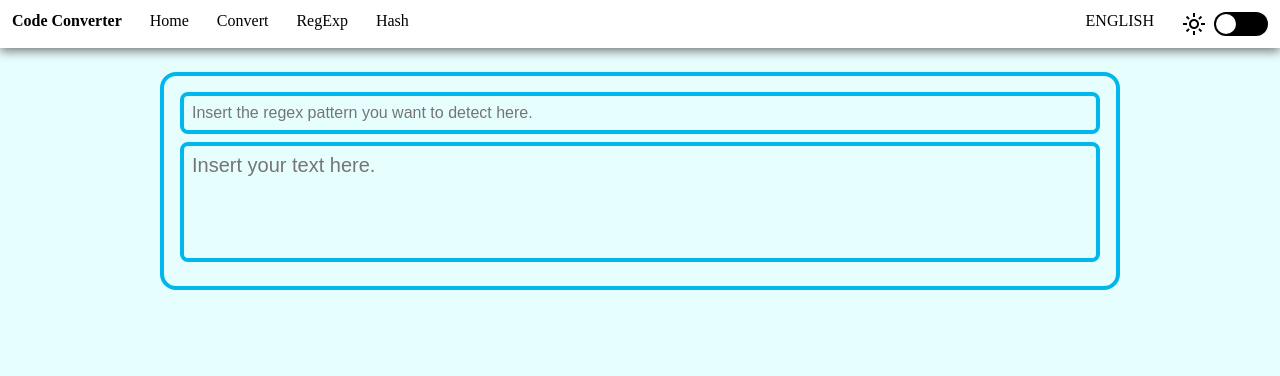
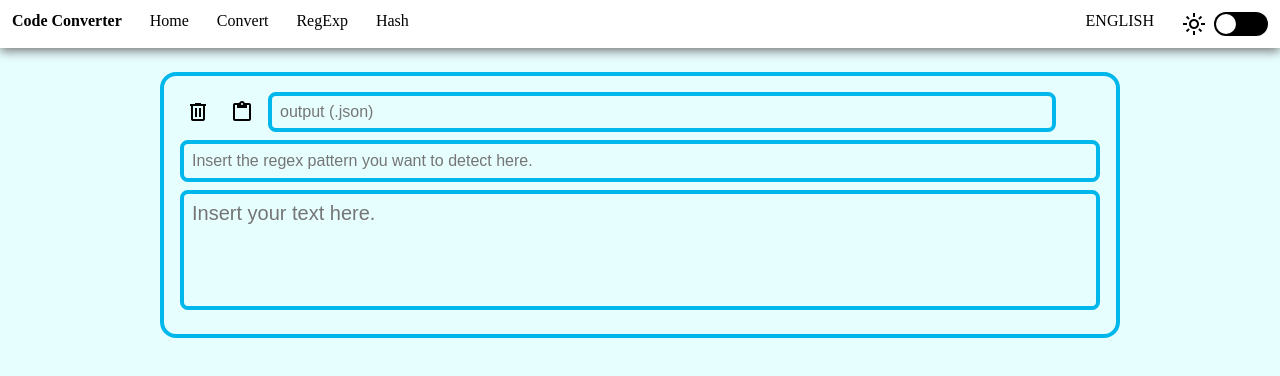
Before and after one commit to smh0505/code-converter, a Vue app: page /#/detect in a window 1280 px wide. Shown: the top 376 px of the page. Built offline with nearby package versions, Linux system fonts and the light colour scheme; a web font is replaced by a local one.

Commit message:
Download feature added

```diff
--- a/package.json
+++ b/package.json
@@ -10,6 +10,7 @@
   },
   "dependencies": {
     "crypto-js": "^4.1.1",
+    "filenamify": "^6.0.0",
     "iconv-lite": "^0.6.3",
     "pinia": "^2.1.6",
     "vue": "^3.3.4",
--- a/src/components/Convert.vue
+++ b/src/components/Convert.vue
@@ -11,7 +11,6 @@
             <div @click="paste()"><span class="material-symbols-outlined">content_paste</span></div>
             <div id="convert-middle-right">
                 <div @click="copy()"><span class="material-symbols-outlined">folder_copy</span></div>
-                <div @click="save()"><span class="material-symbols-outlined">save</span></div>
             </div>
         </div>
         <textarea :placeholder="texts.convert.output" v-model="output" readonly></textarea>
@@ -52,17 +51,7 @@ export default {
         // Middle menu buttons
         clear() { this.input = "" },
         paste() { navigator.clipboard.readText().then((text: string) => (this.input = text)) },
-        copy() { navigator.clipboard.writeText(this.output) },
-        save() {
-            let link = document.createElement('a')
-            link.href = 'data:text/plain;charset=utf-8,' + encodeURIComponent(this.output)
-            link.download = 'output.txt'
-            link.style.display = 'none'
-
-            document.body.appendChild(link)
-            link.click()
-            document.body.removeChild(link)
-        }
+        copy() { navigator.clipboard.writeText(this.output) }
     },
     components: { Toggle, Dropdown }
 }
--- a/src/components/Detect.vue
+++ b/src/components/Detect.vue
@@ -1,5 +1,11 @@
 <template>
     <div id="detect-container">
+        <div id="detect-header">
+            <div @click="clear()"><span class="material-symbols-outlined">delete</span></div>
+            <div @click="paste()"><span class="material-symbols-outlined">content_paste</span></div>
+            <input type="text" placeholder="output (.json)" v-model="filename">
+            <div @click="save()" v-if="input && regex"><span class="material-symbols-outlined">save</span></div>
+        </div>
         <input type="text" :placeholder="texts.detect.pattern" v-model="regex">
         <div id="detect-backlayer" ref="highlight"><div v-html="result"></div></div>
         <textarea :placeholder="texts.detect.input" v-model="input" @scroll="scroll()" ref="input"></textarea>
@@ -14,11 +20,13 @@
 
 <script lang="ts">
 import { useSettingStore } from '../stores/SettingStore';
+import filenamify from 'filenamify'
 
 export default {
     data: () => ({
         regex: "",
         input: "",
+        filename: "",
         setting: useSettingStore()
     }),
     computed: {
@@ -49,6 +57,26 @@ export default {
                 }
             } catch { }
             return match
+        },
+        clear() { this.input = "" },
+        paste() { navigator.clipboard.readText().then((text: string) => (this.input = text)) },
+        save() {
+            const output = {
+                input: this.input,
+                pattern: this.regex,
+                result: this.matched()
+            }
+            let filename = filenamify(this.filename.trim())
+            if (!filename) filename = 'output.json'
+
+            const url = URL.createObjectURL(new Blob([JSON.stringify(output, null, 4)], { type: 'application/json' }))
+            const link = document.createElement('a')
+            link.href = url
+            link.download = filename.match(/.json$/i) ? filename : filename + '.json'
+
+            document.body.appendChild(link)
+            link.click()
+            document.body.removeChild(link)
         }
     }
 }
@@ -63,11 +91,24 @@ export default {
     flex-direction: column;
     gap: 8px;
 
+    #detect-header {
+        display: grid;
+        grid-template-columns: 40px 40px 1fr 40px;
+        gap: 4px;
+
+        >:nth-child(1), >:nth-child(2), >:nth-child(4) {
+            @include convert-buttons;
+            margin: 0px;
+        }
+
+        >:nth-child(3) { padding: 0px 8px; }
+    }
+
     input { @include input; }
 
     #detect-backlayer {
         position: absolute;
-        top: 50px;
+        top: 98px;
         width: 100%;
         height: 120px;
         border: 4px solid transparent;
--- a/src/components/Navbar.vue
+++ b/src/components/Navbar.vue
@@ -16,10 +16,10 @@
         <transition>
             <div v-if="isOpen" @mouseleave="isOpen = false">
                 <router-link class="nav-list-item" v-for="(item, index) in paths" :to="item" @click="isOpen = false">{{ labels[index] }}</router-link>
-                <Dropdown class="nav-list-item" :items="languages" :id="0" :selected="setting.currentLanguage" @select="select"></Dropdown>
+                <Dropdown class="nav-list-item" :items="languages" :selected="setting.currentLanguage" @select="select"></Dropdown>
                 <div class="nav-list-item" @click="setting.toggleDarkMode()">
                     <div>{{ setting.isDarkMode ? texts.navbar.darkmode : texts.navbar.lightmode }}</div>
-                    <div id="nav-list-right">
+                    <div id="nav-right-side">
                         <span class="material-symbols-outlined">{{ setting.isDarkMode ? "dark_mode" : "light_mode" }}</span>
                         <Toggle :is-active="setting.isDarkMode"></Toggle>
                     </div>
@@ -104,13 +104,13 @@ export default {
         user-select: none;
         @include trans;
 
-        #nav-list-right {
+        #nav-right-side {
             @include nav-right(8px);
             bottom: 4px;
         }
 
         .nav-list-item {
-            @include nav-buttons(100%, auto, 6px 8px);
+            @include nav-buttons(auto, auto, 6px 8px);
             &:hover { background-color: var(--background-color-hover); }
         }
     }
```
Also changed, not shown: 1 other file (tests, documents, lock files or other folders).
